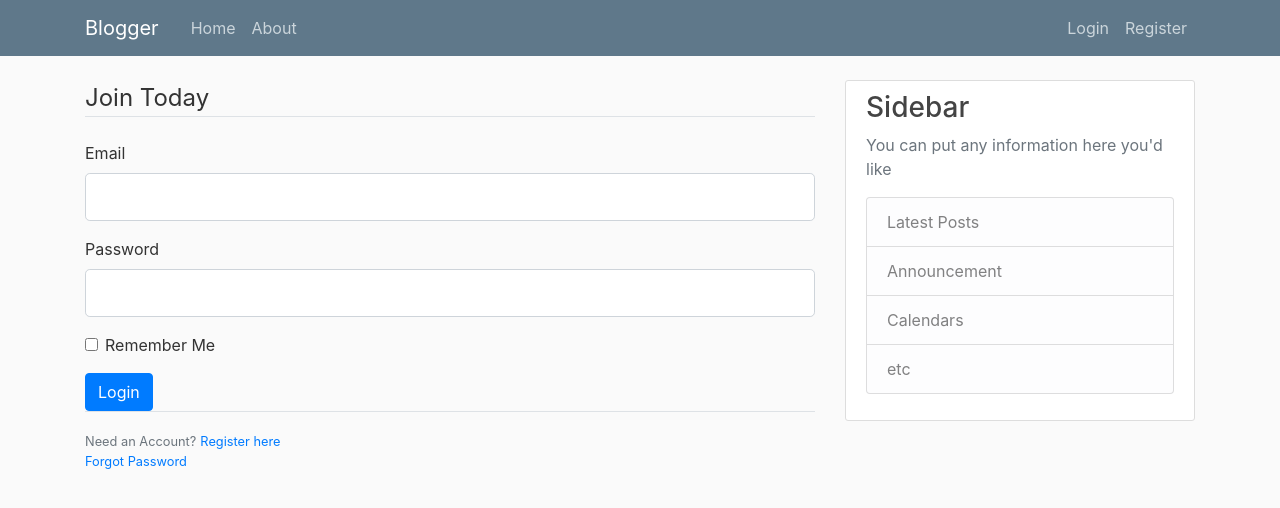
After one commit to ii-ko/Python, a Flask app: page /login in a window 1280 px wide. The commit adds this page. Shown: the top 508 px of the page. Run offline with Flask 2, Linux system fonts and the light colour scheme.

Commit message:
update flask/blog
create register & login form

```diff
--- a/Flask/Blog/flaskblog/routes/routes.py
+++ b/Flask/Blog/flaskblog/routes/routes.py
@@ -1,5 +1,6 @@
 from flask import render_template
 from flaskblog import app
+from flaskblog.models.forms import RegistrationForm, LoginForm
 
 posts = [{
     'author': 'ii-ko',
@@ -18,9 +19,21 @@ posts = [{
 
 @app.route('/')
 def index():
-    return render_template('index.html', posts=posts, title='Home')
+    return render_template('pages/index.html', posts=posts, title='Home')
 
 
 @app.route('/about')
 def about():
-    return render_template('about.html', title='About')
+    return render_template('pages/about.html', title='About')
+
+
+@app.route('/register', methods=['GET', 'POST'])
+def register():
+    form = RegistrationForm()
+    return render_template('auth/register.html', title='Register', form=form)
+
+
+@app.route('/login', methods=['GET', 'POST'])
+def login():
+    form = LoginForm()
+    return render_template('auth/login.html', title='Login', form=form)
--- a/Flask/Blog/flaskblog/static/dist/css/main.css
+++ b/Flask/Blog/flaskblog/static/dist/css/main.css
@@ -9,7 +9,7 @@ h1, h2, h3, h4, h5, h6 {
 }
 
 .bg-steel {
-  background-color: #0fa336;
+  background-color: #5f788a;
 }
 
 .site-header .navbar-nav .nav-link {
--- /dev/null
+++ b/Flask/Blog/flaskblog/templates/auth/login.html
@@ -0,0 +1,49 @@
+{% extends "layout/layout.html" %}
+{% block content %}
+<div class="content-selection">
+    <form method= "post" action="">
+        {{ form.hidden_tag() }}
+        {{ csrf_token }}
+        <fieldset class="form-group">
+            <legend class="border-bottom mb-4">Join Today</legend>
+            <div class="form-group">
+                {{ form.email.label(class="form-control-label") }}
+                {% if form.email.errors %}
+                    {{ form.email(class="form-control form-control-lg is-invalid") }}
+                    <div class="invalid-feedback">
+                        {% for error in form.email.errors %}
+                            <span>{{ error }}</span>
+                        {% endfor %}
+                    </div>
+                {% else %}
+                    {{ form.email(class="form-control form-control-lg") }}
+                {% endif %}
+            </div>
+            <div class="form-group">
+                {{ form.password.label(class="form-control-label") }}
+                {% if form.password.errors %}
+                    {{ form.password(class="form-control form-control-lg is-invalid") }}
+                    <div class="invalid-feedback">
+                        {% for error in form.password.errors %}
+                            <span>{{ error }}</span>
+                        {% endfor %}
+                    </div>
+                {% else %}
+                    {{ form.password(class="form-control form-control-lg") }}
+                {% endif %}
+            </div>
+            <div class="form-check">
+                {{ form.remember_me(class="form-check-input") }}
+                {{ form.remember_me.label(class="form-check-label") }}
+            </div>
+        </fieldset>
+            {{ form.submit(class="btn btn-primary") }}
+    </form>
+</div>
+<div class="border-top pt-3">
+    <small class="text-muted">
+        Need an Account?<a href="/register" class="ml-1">Register here</a>
+        <p><a href="">Forgot Password</a></p>
+    </small>
+</div>
+{% endblock %}
--- a/Flask/Blog/flaskblog/templates/layout.html
+++ b/Flask/Blog/flaskblog/templates/layout/layout.html
@@ -31,7 +31,7 @@
 <!--              <a class="nav-item nav-link" href="">Account</a>-->
 <!--              <a class="nav-item nav-link" href="">Logout</a>-->
               <a class="nav-item nav-link" href="">Login</a>
-              <a class="nav-item nav-link" href="">Register</a>
+              <a class="nav-item nav-link" href="/register">Register</a>
             </div>
           </div>
         </div>
--- a/Flask/Blog/flaskblog/templates/about.html
+++ b/Flask/Blog/flaskblog/templates/pages/about.html
@@ -1,4 +1,4 @@
-{% extends "layout.html" %}
+{% extends "layout/layout.html" %}
 {% block content %}
     <h1>About Page</h1>
 {% endblock %}
--- a/Flask/Blog/flaskblog/templates/index.html
+++ b/Flask/Blog/flaskblog/templates/pages/index.html
@@ -1,4 +1,4 @@
-{% extends "layout.html" %}
+{% extends "layout/layout.html" %}
 {% block content %}
     {% for post in posts %}
         <article class="media content-section">
```
Also changed, not shown: Flask/Blog/flaskblog/templates/auth/register.html (added, +71 -0 lines).
